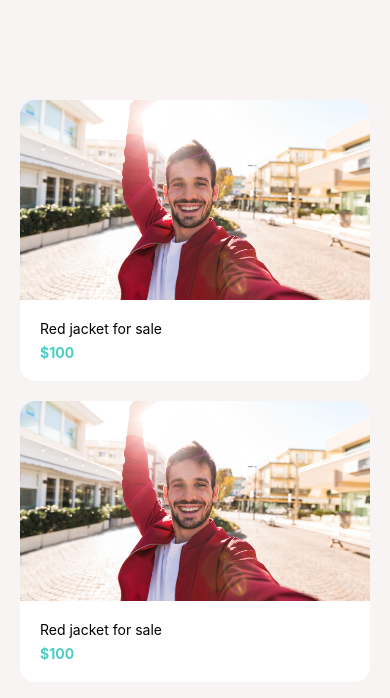
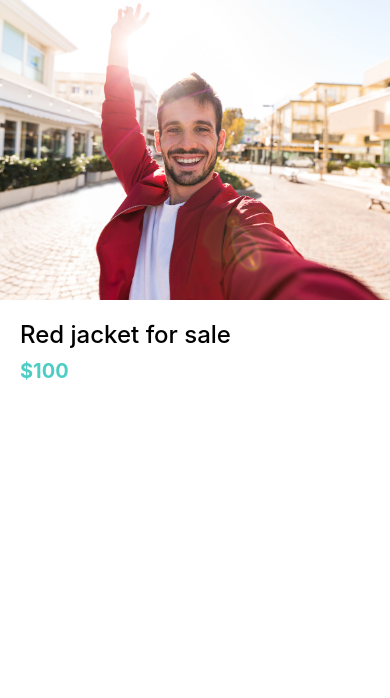
Before and after one commit to fnuadnan/DoneWithIt, a React Native app: screen / in a window 390 px wide. Shown: the top 698 px of the page. Built offline with nearby package versions, Linux system fonts and the light colour scheme.

Commit message:
Build the ListingDetailsScreen

```diff
--- a/App.tsx
+++ b/App.tsx
@@ -1,14 +1,14 @@
-import { StyleSheet, View } from "react-native";
-import Card from "./components/Card";
-
+import { StyleSheet } from "react-native";
 import jacket from "./assets/jacket.jpg";
+import ListingDetailScreen from "./screens/ListingDetailScreen";
 
 export default function App() {
   return (
-    <View style={styles.container}>
-      <Card title="Red jacket for sale" subTitle="$100" image={jacket} />
-      <Card title="Red jacket for sale" subTitle="$100" image={jacket} />
-    </View>
+    <ListingDetailScreen
+      title="Red jacket for sale"
+      price="$100"
+      image={jacket}
+    />
   );
 }
 
--- /dev/null
+++ b/screens/ListingDetailScreen.tsx
@@ -0,0 +1,41 @@
+import React from "react";
+import { Image, StyleSheet, View } from "react-native";
+import AppText from "../components/AppText";
+import colors from "../config/colors";
+
+interface Props {
+  title: string;
+  price: string;
+  image: object;
+}
+
+const ListingDetailScreen = ({ title, price, image }: Props) => {
+  return (
+    <View>
+      <Image source={image} style={{ height: 300, width: "100%" }} />
+      <View style={styles.detailsContainer}>
+        <AppText cssProp={styles.title}>{title}</AppText>
+        <AppText cssProp={styles.price}>{price}</AppText>
+      </View>
+    </View>
+  );
+};
+
+export default ListingDetailScreen;
+
+const styles = StyleSheet.create({
+  detailsContainer: {
+    padding: 20,
+  },
+  title: {
+    color: colors.black,
+    fontSize: 24,
+    fontWeight: "500",
+  },
+  price: {
+    color: colors.secondary,
+    fontWeight: "bold",
+    fontSize: 20,
+    marginVertical: 10,
+  },
+});
```
